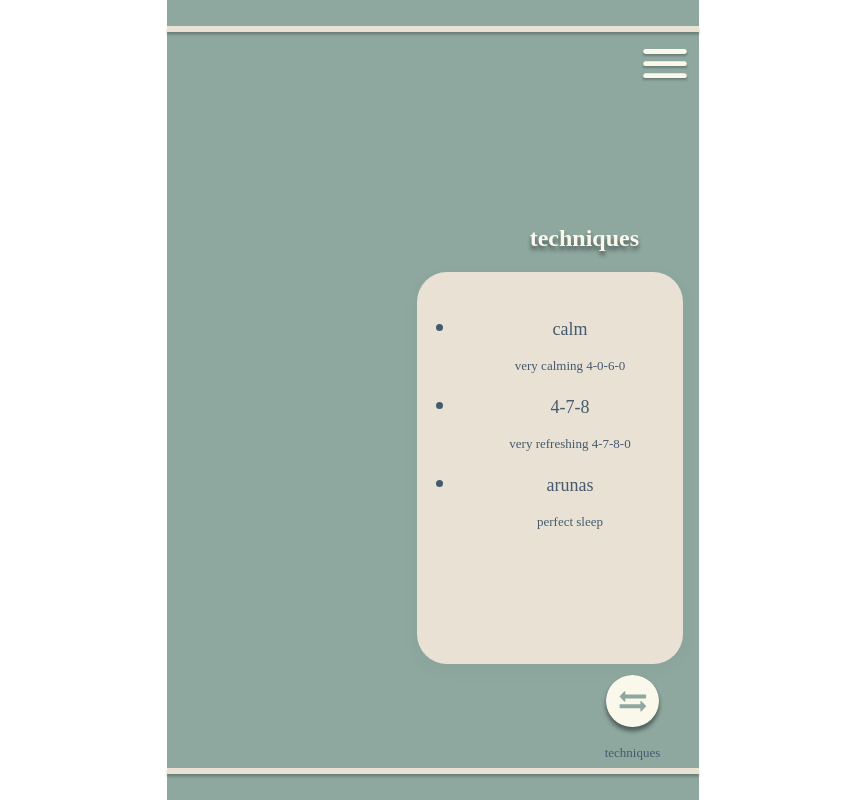
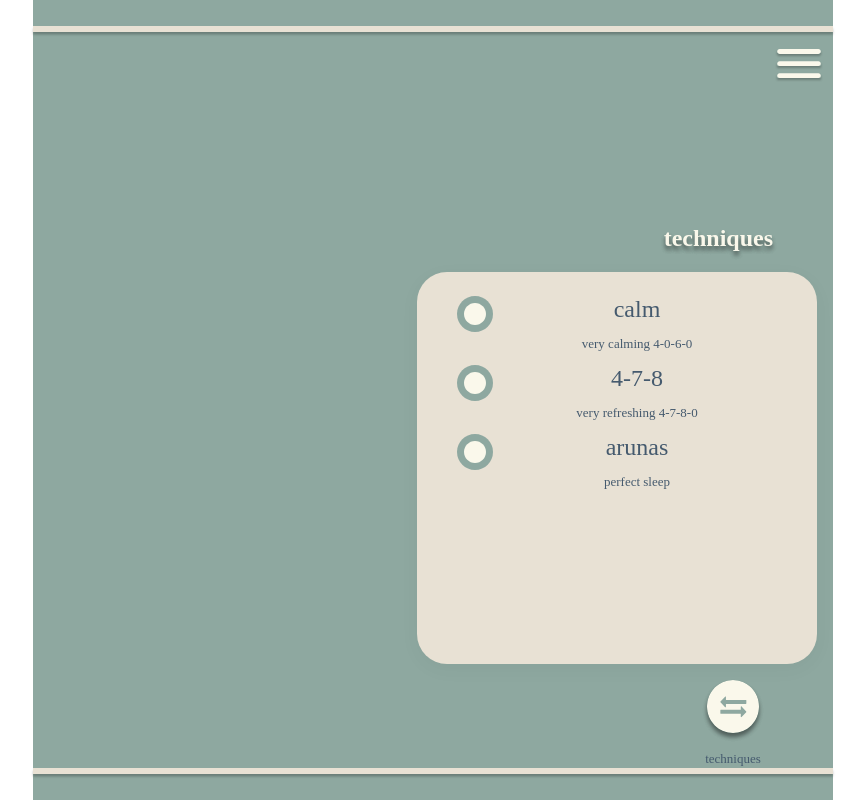
Before and after one commit to olgaTheCreator/inhale, a React (Create React App) app: page / in a window 1280 px wide. Both pictures are taken after a click on the element "techniques". Shown: the whole page, without its empty margins (207-1072 px from the left). Built offline with nearby package versions, Linux system fonts and the light colour scheme.

Commit message:
added gradient to slider track

```diff
--- a/src/components/AppWrapper.js
+++ b/src/components/AppWrapper.js
@@ -1,5 +1,6 @@
 import React, { useState, useEffect } from "react";
 import "../style.css";
+import { debounce } from "../utils/Debounce";
 
 export const AppWrapper = ({ children }) => {
   const [dimensions, setDimensions] = useState({
@@ -27,14 +28,3 @@ export const AppWrapper = ({ children }) => {
   console.log({ dimensions });
   return <div className="app-container"> {children} </div>;
 };
-
-function debounce(fn, ms) {
-  let timer;
-  return () => {
-    clearTimeout(timer);
-    timer = setTimeout(() => {
-      timer = null;
-      fn.apply(this, arguments);
-    }, ms);
-  };
-}
--- a/src/components/ChoosingTechniquesModal.js
+++ b/src/components/ChoosingTechniquesModal.js
@@ -18,7 +18,7 @@ export const ChoosinTechniqueModal = ({
       <div className="modal-name">techniques</div>
       <div className="centered">
         <div className="modal">
-          <ul>
+          <ul className="list-of-techniques">
             {breathingTechniques.map((a, index) => (
               <li
                 key={a.id}
@@ -28,7 +28,7 @@ export const ChoosinTechniqueModal = ({
                     setTechniquesOpen(false);
                 }}
               >
-                <p className="technique-name">{a.name}</p>
+                {a.name}
                 <p className="short-descriptiion">{a.shortDescription}</p>
               </li>
             ))}
--- a/src/components/Slider.js
+++ b/src/components/Slider.js
@@ -5,6 +5,7 @@ import {
   thumbTopPosMin,
   countVh,
 } from "../utils/DurationAndPosition.js";
+import { debounce } from "../utils/Debounce";
 
 export const Slider = ({ isSliding, setSliding, setThumbPos, thumbPos }) => {
   const clientYref = useRef(0);
@@ -15,7 +16,7 @@ export const Slider = ({ isSliding, setSliding, setThumbPos, thumbPos }) => {
       : e.clientY - countVh * 35.8 > countVh * thumbTopPosMax
       ? (clientYref.current = countVh * thumbTopPosMax)
       : (clientYref.current = e.clientY - countVh * 35.8);
-    setThumbPos(clientYref.current);
+    debounce(setThumbPos(clientYref.current), 100);
   };
   const handleMouseDown = () => {
     setSliding(true);
@@ -45,7 +46,27 @@ export const Slider = ({ isSliding, setSliding, setThumbPos, thumbPos }) => {
       onTouchMove={handleTouchMove}
       onMouseUp={handleMouseUp}
     >
-      <div className="slider-track" onClick={handleClick}></div>
+      <div
+        className="slider-track"
+        onClick={handleClick}
+        style={{
+          backgroundImage: `linear-gradient(to top, #e8e1d4,  #e8e1d4 ${Math.floor(
+            (1 -
+              (thumbPos - thumbTopPosMin * countVh) /
+                ((thumbTopPosMax - thumbTopPosMin) * countVh)) *
+              100
+          )}%,#8ea8a0 ${Math.floor(
+            (1 -
+              (thumbPos - thumbTopPosMin * countVh) /
+                ((thumbTopPosMax - thumbTopPosMin) * countVh)) *
+              100
+          )}%, #8ea8a0 ${Math.ceil(
+            ((thumbPos - thumbTopPosMin * countVh) /
+              ((thumbTopPosMax - thumbTopPosMin) * countVh)) *
+              100
+          )}%)`,
+        }}
+      ></div>
       <div
         className="slider-thumb"
         onMouseDown={handleMouseDown}
@@ -57,15 +78,3 @@ export const Slider = ({ isSliding, setSliding, setThumbPos, thumbPos }) => {
     </div>
   );
 };
-
-/*function debounce(fn, ms) {
-  let timer;
-  return () => {
-    clearTimeout(timer);
-    timer = setTimeout(() => {
-      timer = null;
-      fn.apply(this, arguments);
-    }, ms);
-  };
-}
-*/
--- a/src/components/choosingTechniqueModalStyle.css
+++ b/src/components/choosingTechniqueModalStyle.css
@@ -19,3 +19,14 @@
 p.technique-name {
   font-size: 18px;
 }
+
+.list-of-techniques {
+  text-align: center;
+  list-style-position: inside;
+  list-style-type: none;
+}
+li {
+  background: url(../assets/icons/Vector_ellipse_in_techniques.svg) no-repeat
+    left top;
+  vertical-align: middle;
+}
--- a/src/components/sliderStyle.css
+++ b/src/components/sliderStyle.css
@@ -17,6 +17,8 @@
 
   background: #8ea8a0;
   border: 5px solid #e8e1d4;
+  box-shadow: 0px calc(0.3 * var(--vh, vh)) calc(0.3 * var(--vh, vh))
+    rgba(0, 0, 0, 0.25);
   border-radius: 999px;
   width: calc(var(--vh, 1vh) * 1.7);
   height: calc(var(--vh, 1vh) * 30);
@@ -32,6 +34,8 @@
   height: calc(var(--vh, 1vh) * 1.7);
   background: #8ea8a0;
   border: 5px solid #e8e1d4;
+  box-shadow: 0px calc(0.3 * var(--vh, vh)) calc(0.3 * var(--vh, vh))
+    rgba(0, 0, 0, 0.25);
 
   border-radius: 50%;
   cursor: pointer;
--- a/src/style.css
+++ b/src/style.css
@@ -15,6 +15,7 @@ body {
   position: absolute;
   left: 50%;
   transform: translate(-50%, 0);
+  width: 100%;
   max-width: 800px;
   background: #8ea8a0;
   display: grid;
--- /dev/null
+++ b/src/utils/Debounce.js
@@ -0,0 +1,10 @@
+export function debounce(fn, ms) {
+  let timer;
+  return () => {
+    clearTimeout(timer);
+    timer = setTimeout(() => {
+      timer = null;
+      fn.apply(this, arguments);
+    }, ms);
+  };
+}
```
Also changed, not shown: src/assets/icons/Vector_ellipse_in_techniques.svg (renamed from src/assets/icons/Vector_ellipse_in_techniques_section,_svg.svg).
